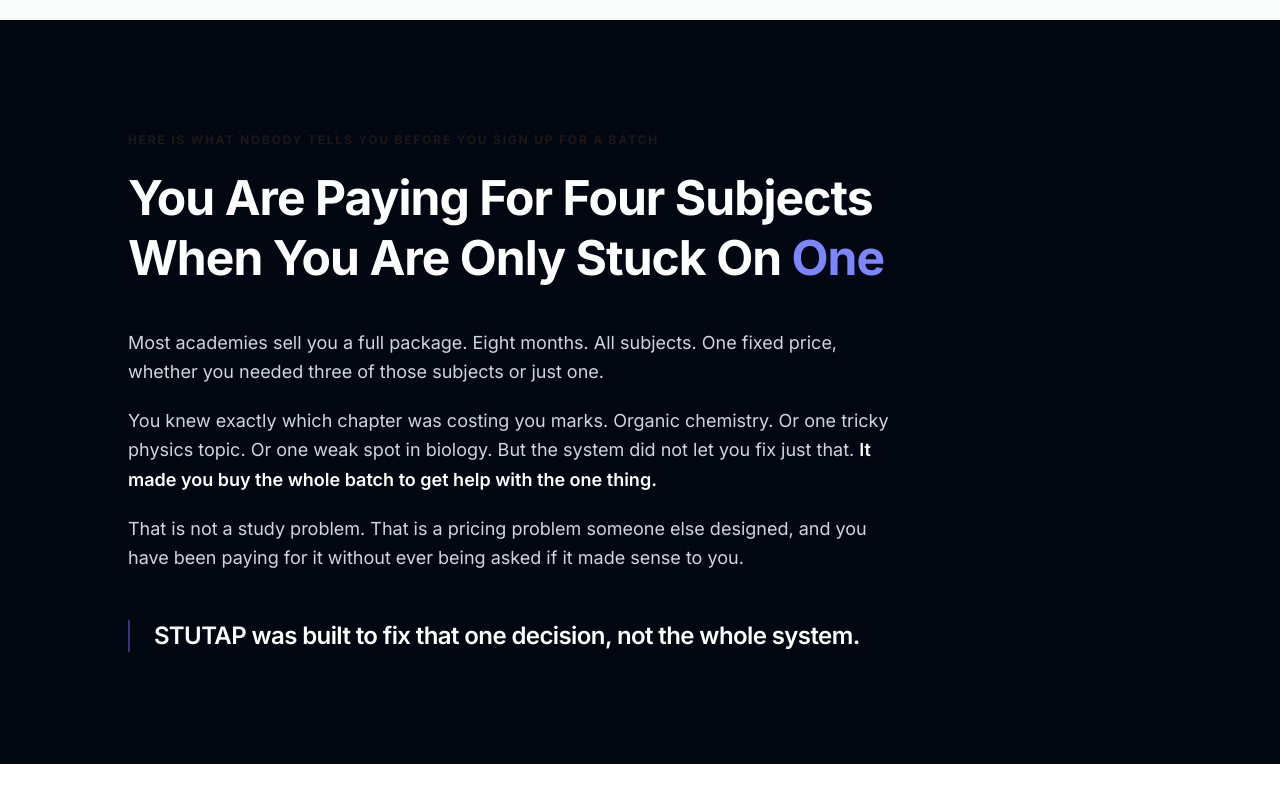
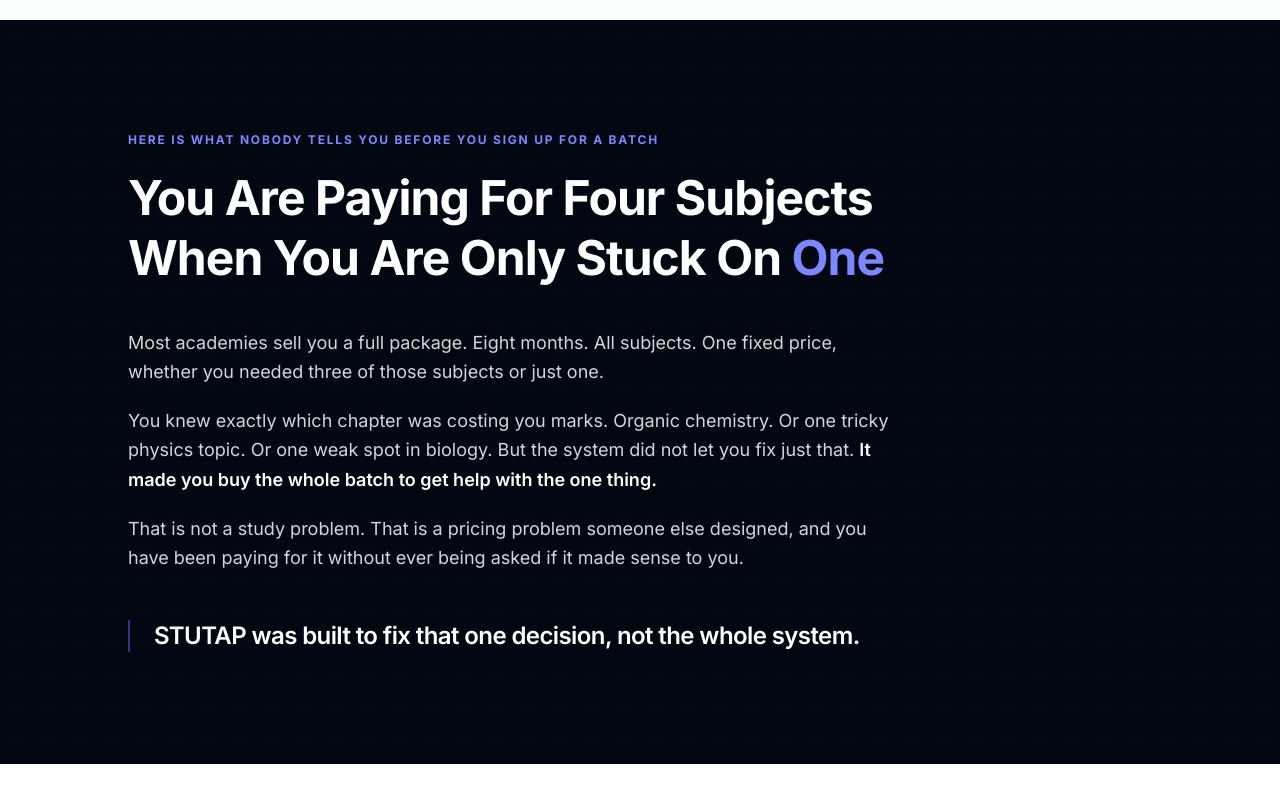
Before and after one commit to abdulmoeez222/educonnect, a React (Vite) app in the folder frontend/educonnect/: page / in a window 1280 px wide. Shown: the part 1160-1960 px from the top of the page. Built offline with nearby package versions, Linux system fonts and the light colour scheme.

Commit message:
fix: restore eyebrow component text color

```diff
--- a/frontend/educonnect/src/pages/Landing.tsx
+++ b/frontend/educonnect/src/pages/Landing.tsx
@@ -197,10 +197,8 @@
    EYEBROW
 ═══════════════════════════════════════════════════════════════════ */
 function Eyebrow({ label, dark = false, color = "indigo" }: { label: string; dark?: boolean; color?: string }) {
-  const colors: Record<string, string> = {
-  };
   return (
-    <p className={`text-xs font-bold uppercase tracking-[0.15em] mb-5 ${colors[color] ?? colors.indigo}`}>
+    <p className={`text-xs font-bold uppercase tracking-[0.15em] mb-5 ${dark ? "text-indigo-400" : "text-indigo-600"}`}>
       {label}
     </p>
   );
```
